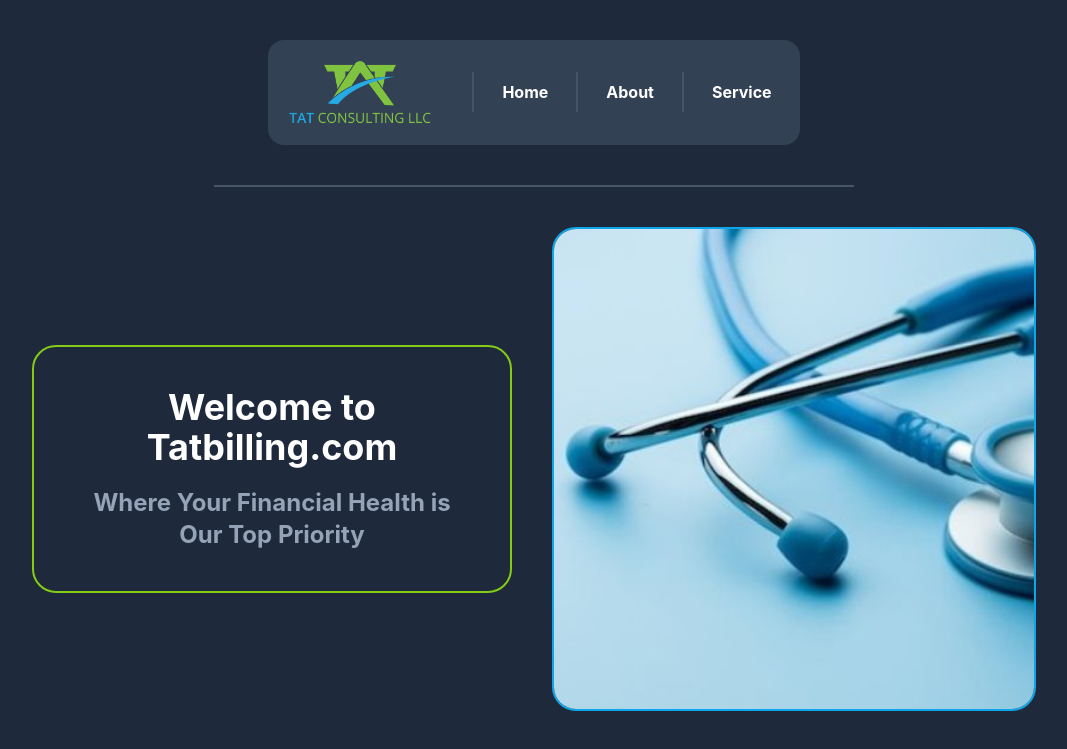
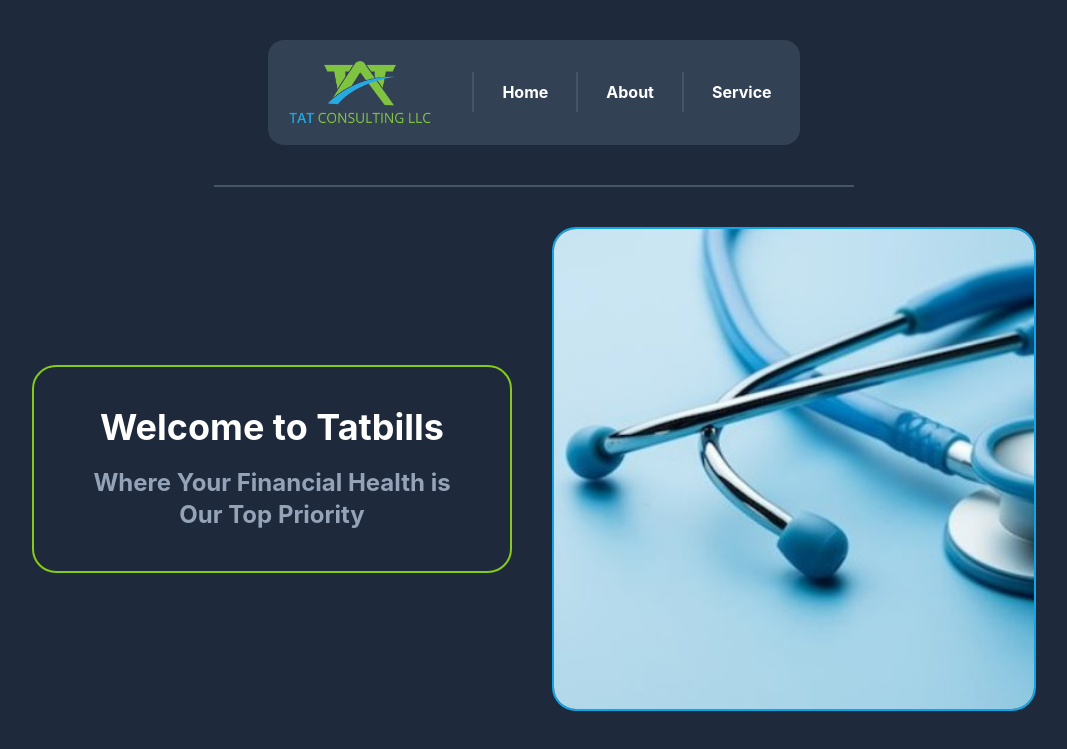
Before and after one commit to WerdoxDev/tat-consulting, a Svelte app: page / in a window 1280 px wide. Shown: the top 749 px of the page, without its empty margins (106-1173 px from the left). Built offline with nearby package versions, Linux system fonts and the light colour scheme.

Commit message:
Tatbills

```diff
--- a/src/pages/Home.svelte
+++ b/src/pages/Home.svelte
@@ -20,7 +20,7 @@
   <div class="flex flex-col sm:flex-row justify-center items-center gap-x-10 gap-y-3 scroll-my-20" id="home">
     <div class="sm:w-[30rem] sm:h-[30rem] w-72 flex justify-center items-center">
       <div class="border-2 border-lime-500 rounded-3xl sm:p-10 p-5">
-        <p class="font-bold sm:text-4xl text-4xl text-center text-white sm:mb-5 mb-2">Welcome to Tatbilling.com</p>
+        <p class="font-bold sm:text-4xl text-4xl text-center text-white sm:mb-5 mb-2">Welcome to Tatbills</p>
         <p class="text-2xl text-slate-400 text-center font-bold">Where Your Financial Health is Our Top Priority</p>
       </div>
     </div>
```
